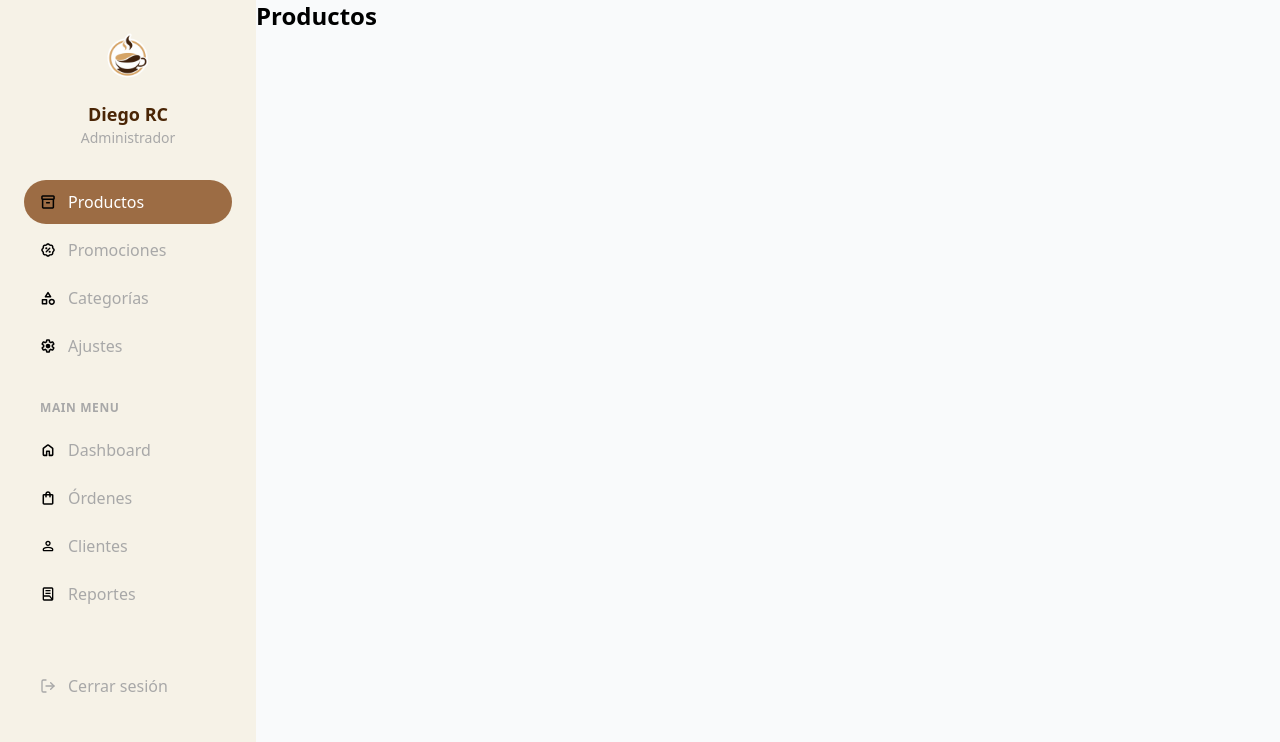
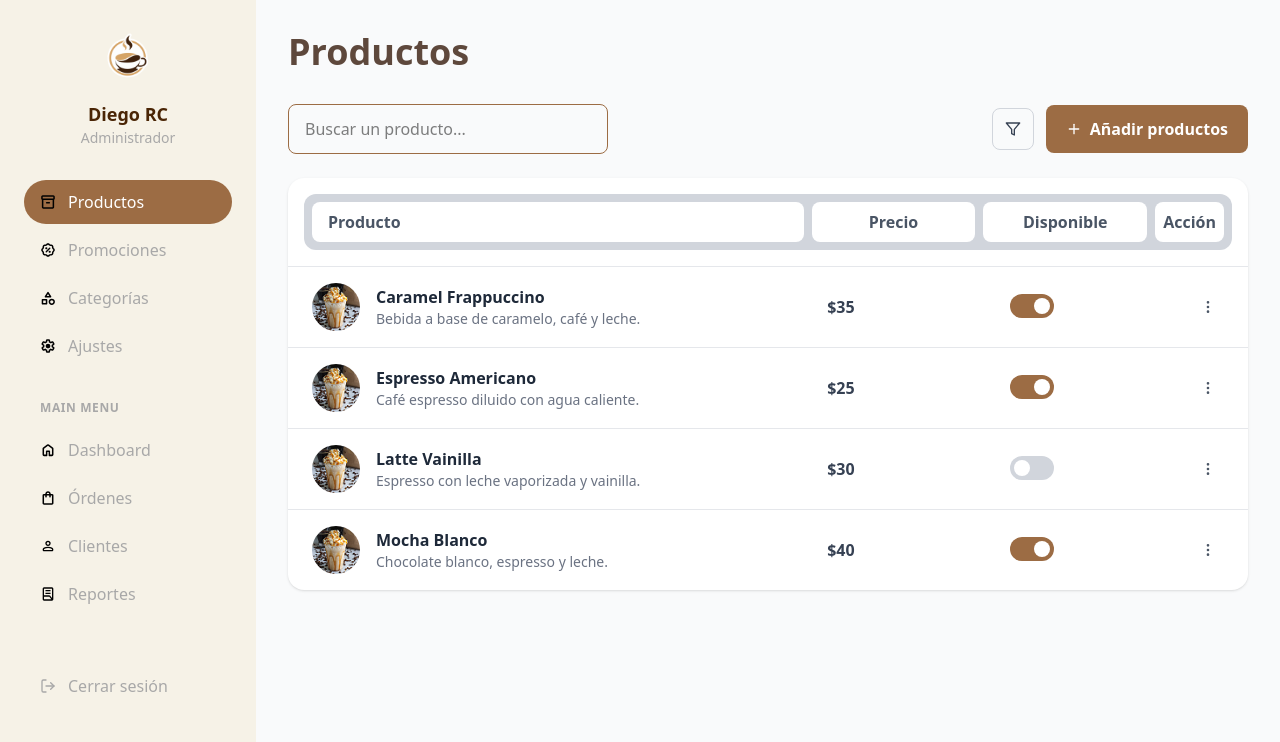
Before and after one commit to ArmandoCasanova/coffeeshop-web, a React (Vite) app: page /products in a window 1280 px wide. Shown: the top 742 px of the page. Built offline with nearby package versions, Linux system fonts and the light colour scheme.

Commit message:
init repo local

```diff
--- /dev/null
+++ b/src/components/CheckBox.jsx
@@ -0,0 +1,23 @@
+import { useState } from 'react';
+
+function CheckBox() {
+  const [isChecked, setIsChecked] = useState(false);
+  const handleOnChange = () => {
+    setIsChecked(!isChecked);
+  };
+
+  return (
+    <div>
+      <label>
+        <input
+          className="form-checkbox h-4 w-4 text-brown-600 border-gray-300 rounded focus:ring-brown-500"
+          type="checkbox"
+          checked={isChecked}
+          onChange={handleOnChange}
+        />
+      </label>
+    </div>
+  );
+}
+
+export default CheckBox;
--- /dev/null
+++ b/src/components/FilterDropdown.jsx
@@ -0,0 +1,50 @@
+// src/components/FilterDropdown.jsx
+import { useState, useRef, useEffect } from "react";
+import { FiFilter } from "react-icons/fi";
+
+export default function FilterDropdown({ options, onSelect }) {
+  const [isOpen, setIsOpen] = useState(false);
+  const dropdownRef = useRef(null);
+
+  useEffect(() => {
+    function handleClickOutside(event) {
+      if (dropdownRef.current && !dropdownRef.current.contains(event.target)) {
+        setIsOpen(false);
+      }
+    }
+    document.addEventListener("mousedown", handleClickOutside);
+    return () => {
+      document.removeEventListener("mousedown", handleClickOutside);
+    };
+  }, [dropdownRef]);
+
+  const handleSelect = (option) => {
+    onSelect(option);
+    setIsOpen(false);
+  };
+
+  return (
+    <div className="relative" ref={dropdownRef}>
+      <button
+        onClick={() => setIsOpen(!isOpen)}
+        className="p-3 border border-gray-300 rounded-lg hover:ring-2 hover:ring-brown-300 transition-all"
+      >
+        <FiFilter className="text-gray-700" />
+      </button>
+
+      {isOpen && (
+        <div className="absolute right-0 mt-2 w-48 bg-white rounded-lg shadow-xl z-10 py-1">
+          {options.map((option) => (
+            <button
+              key={option.value}
+              onClick={() => handleSelect(option)}
+              className="w-full text-left block px-4 py-2 text-gray-800 hover:bg-gray-100"
+            >
+              {option.label}
+            </button>
+          ))}
+        </div>
+      )}
+    </div>
+  );
+}
--- /dev/null
+++ b/src/components/ProductRow.jsx
@@ -0,0 +1,46 @@
+// src/components/ProductRow.jsx
+import { useState } from "react";
+import { FiMoreVertical } from "react-icons/fi";
+
+export default function ProductRow({ product }) {
+  const [isAvailable, setIsAvailable] = useState(product.available);
+
+  return (
+    <div className="grid grid-cols-[3fr_1fr_1fr_auto] items-center py-4 px-6 border-t border-gray-200 gap-4">
+      <div className="flex items-center gap-4">
+        <img
+          src={product.imageUrl}
+          alt={product.name}
+          className="w-12 h-12 rounded-full object-cover" // <-- Cambio aquí: rounded-full
+        />
+        <div>
+          <p className="font-bold text-gray-800">{product.name}</p>
+          <p className="text-sm text-gray-500">{product.description}</p>
+        </div>
+      </div>
+
+      <div className="font-semibold text-gray-700">${product.price}</div>
+
+      <div>
+        <button
+          onClick={() => setIsAvailable(!isAvailable)}
+          className={`relative inline-flex items-center h-6 rounded-full w-11 transition-colors duration-300 ${
+            isAvailable ? "bg-brown-300" : "bg-gray-300"
+          }`}
+        >
+          <span
+            className={`inline-block w-4 h-4 transform bg-white rounded-full transition-transform duration-300 ${
+              isAvailable ? "translate-x-6" : "translate-x-1"
+            }`}
+          />
+        </button>
+      </div>
+
+      <div>
+        <button className="p-2 rounded-full hover:bg-gray-200 transition-colors">
+          <FiMoreVertical className="text-gray-600" />
+        </button>
+      </div>
+    </div>
+  );
+}
--- /dev/null
+++ b/src/components/PromotionRow.jsx
@@ -0,0 +1,39 @@
+import ima from "../assets/images/caramel-frappuccino.png";
+import CheckBox from "./CheckBox";
+
+export default function PromotionRow({ promotion }) {
+  return (
+    <tr className="border-b border-gray-200 text-center align-middle hover:bg-gray-50 ">
+      <td className="px-4 py-2">
+        <CheckBox />
+      </td>
+      <td className="px-4 py-4 flex items-center justify-center">
+        <div className="flex flex-row items-center">
+          <div className="w-16 shrink-0">
+            <img src={ima} alt="Promo Verano" className="object-contain" />
+          </div>
+          <div className="p-1 text-left ml-2">
+            <p className="text-lg text-brown-600 font-bold">
+              Happy Hour Caramel
+            </p>
+            <p className="text-sm text-brown-300 max-w-full">
+              Caramel Frappuccino
+            </p>
+          </div>
+        </div>
+      </td>
+      <td className="px-4 py-4 ">$5.00</td>
+      <td className="px-4 py-4 ">10%</td>
+      <td className="px-4 py-4 ">$4.50</td>
+      <td className="px-4 py-4 ">12/01/2023 - 12/31/2023</td>
+      <td className="px-4 py-4 ">
+        <div className=" py-1 px-2 bg-brown-600 text-white rounded-full w-24 mx-auto">
+          <span>Activo</span>
+        </div>
+        {/* <div className=" py-1 px-2 bg-gray-300 text-white rounded-full w-24 mx-auto">
+          <span>Inactivo</span>
+        </div> */}
+      </td>
+    </tr>
+  );
+}
--- a/src/pages/Products.jsx
+++ b/src/pages/Products.jsx
@@ -1,3 +1,104 @@
+import { FiPlus } from "react-icons/fi";
+import ProductRow from "../components/ProductRow";
+import FilterDropdown from "../components/FilterDropdown";
+import caramelImg from "../assets/images/caramel-frappuccino.png";
+
+const productsData = [
+  {
+    id: 1,
+    name: "Caramel Frappuccino",
+    description: "Bebida a base de caramelo, café y leche.",
+    price: 35,
+    available: true,
+    imageUrl: caramelImg,
+  },
+  {
+    id: 2,
+    name: "Espresso Americano",
+    description: "Café espresso diluido con agua caliente.",
+    price: 25,
+    available: true,
+    imageUrl: caramelImg,
+  },
+  {
+    id: 3,
+    name: "Latte Vainilla",
+    description: "Espresso con leche vaporizada y vainilla.",
+    price: 30,
+    available: false,
+    imageUrl: caramelImg,
+  },
+  {
+    id: 4,
+    name: "Mocha Blanco",
+    description: "Chocolate blanco, espresso y leche.",
+    price: 40,
+    available: true,
+    imageUrl: caramelImg,
+  },
+];
+
+const filterOptions = [
+  { label: "Más vendidos", value: "best-sellers" },
+  { label: "Disponibles", value: "available" },
+  { label: "No disponibles", value: "unavailable" },
+];
+
 export default function Products() {
-  return <h1 className="text-2xl font-bold">Productos</h1>;
+  const handleFilterSelect = (option) => {
+    console.log("Filtro seleccionado:", option);
+    // Lógica para filtrar los productos
+  };
+
+  return (
+    <div className="p-4 sm:p-6 md:p-8">
+      <h1 className="text-4xl font-bold text-brown-600">Productos</h1>
+
+      <div className="flex flex-wrap items-center justify-between gap-4 mt-8 mb-6">
+        <div className="relative grow sm:grow-0 sm:w-2/5 md:w-2/5 lg:w-1/3">
+          <input
+            type="text"
+            placeholder="Buscar un producto..."
+            className="w-full px-4 py-3 border border-brown-300 rounded-lg focus:outline-none focus:ring-2 focus:ring-brown-300"
+          />
+        </div>
+        <div className="flex items-center gap-3">
+          <FilterDropdown
+            options={filterOptions}
+            onSelect={handleFilterSelect}
+          />
+          <button className="flex items-center gap-2 px-5 py-3 bg-brown-300 text-white font-semibold rounded-lg hover:bg-brown-400 transition-colors">
+            <FiPlus />
+            <span>Añadir productos</span>
+          </button>
+        </div>
+      </div>
+
+      <div className="bg-white rounded-2xl shadow-sm overflow-hidden">
+        <div className="min-w-full overflow-x-auto">
+          <div className="bg-gray-300 p-2 m-4 rounded-xl">
+            <div className="grid grid-cols-[3fr_1fr_1fr_auto] gap-2">
+              <div className="bg-white rounded-lg p-2 font-bold text-gray-600 text-left px-4">
+                Producto
+              </div>
+              <div className="bg-white rounded-lg p-2 font-bold text-gray-600 text-center">
+                Precio
+              </div>
+              <div className="bg-white rounded-lg p-2 font-bold text-gray-600 text-center">
+                Disponible
+              </div>
+              <div className="bg-white rounded-lg p-2 font-bold text-gray-600 text-center">
+                Acción
+              </div>
+            </div>
+          </div>
+          <div>
+            {productsData.map((product) => (
+              <ProductRow key={product.id} product={product} />
+            ))}
+          </div>
+        </div>
+      </div>
+    </div>
+  );
 }
--- a/src/pages/Promotions.jsx
+++ b/src/pages/Promotions.jsx
@@ -1,3 +1,43 @@
+import CheckBox from "../components/CheckBox";
+import PromotionRow from "../components/promotionRow";
+
 export default function Promotions() {
-  return <h1 className="text-2xl font-bold">Promociones</h1>;
+  return (
+    <div className="p-4 sm:p-6 md:p-8">
+      <h1 className="text-4xl font-bold text-brown-600">Promociones</h1>
+      <p className="text-gray-500 mt-1">Nuevas Promociones a Crear</p>
+      <div>{/* Busqueda y Filtros */}</div>
+      <div className="overflow-x-auto mt-6 rounded-lg shadow-lg">
+        <table className="w-full min-w-3xl">
+          <thead>
+            <tr className="border-b text-center align-middle bg-gray-50">
+              <th className="border-b-2 border-brown-300 py-3 w-1 ">
+                <CheckBox />
+              </th>
+              <th className="border-b-2 border-brown-300 px-4 py-3">
+                Nombre de la Promoción
+              </th>
+              <th className="border-b-2 border-brown-300 px-4 py-3 ">Precio</th>
+              <th className="border-b-2 border-brown-300 px-4 py-3">
+                Descuento
+              </th>
+              <th className="border-b-2 border-brown-300 px-4 py-3">
+                Precio Final
+              </th>
+              <th className="border-b-2 border-brown-300 px-4 py-3">
+                Duración
+              </th>
+              <th className="border-b-2 border-brown-300 px-4 py-3">Estatus</th>
+            </tr>
+          </thead>
+
+          <tbody>
+            <PromotionRow />
+            <PromotionRow />
+            <PromotionRow />
+          </tbody>
+        </table>
+      </div>
+    </div>
+  );
 }
```
Also changed, not shown: src/assets/images/caramel-frappuccino.png (added), 1 other file (tests, documents, lock files or other folders).
